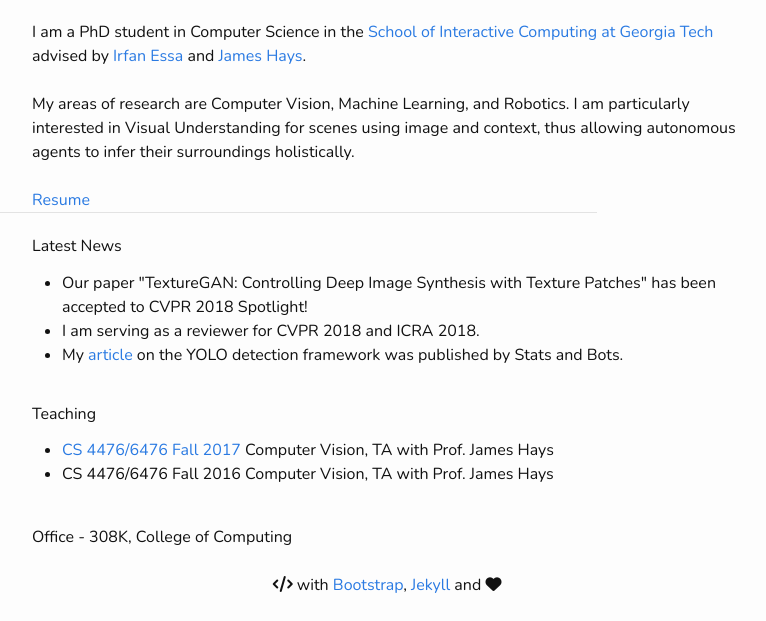
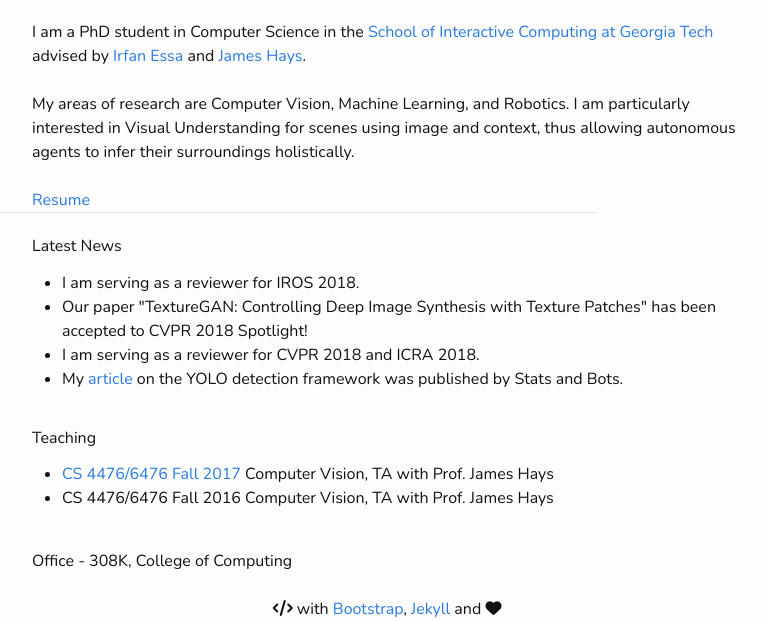
Before and after one commit to varunagrawal/varunagrawal.github.io, a Jekyll site: the page built from index.html, in a window 1280 px wide, cut to the strip 284-905 px from the top of the page. Shown: the whole strip, without its empty margins (253-1019 px from the left). Built offline with Jekyll 4.4.1, drawn with Linux system fonts in a browser that asks for light colours; nearby versions of some CDN libraries.

Commit message:
updated news

```diff
--- a/index.html
+++ b/index.html
@@ -77,6 +77,7 @@ title: Varun Agrawal Online
             <h6>Latest News</h6>
             <div>
                 <ul>
+                    <li>I am serving as a reviewer for IROS 2018.</li>
                     <li>Our paper "TextureGAN: Controlling Deep Image Synthesis with Texture Patches" has been accepted to CVPR 2018 Spotlight!</li>
                     <li>I am serving as a reviewer for CVPR 2018 and ICRA 2018.</li>
                     <li>My <a href="https://blog.statsbot.co/real-time-object-detection-yolo-cd348527b9b7">article</a> on the YOLO detection framework was published by Stats and Bots.</li>
```
